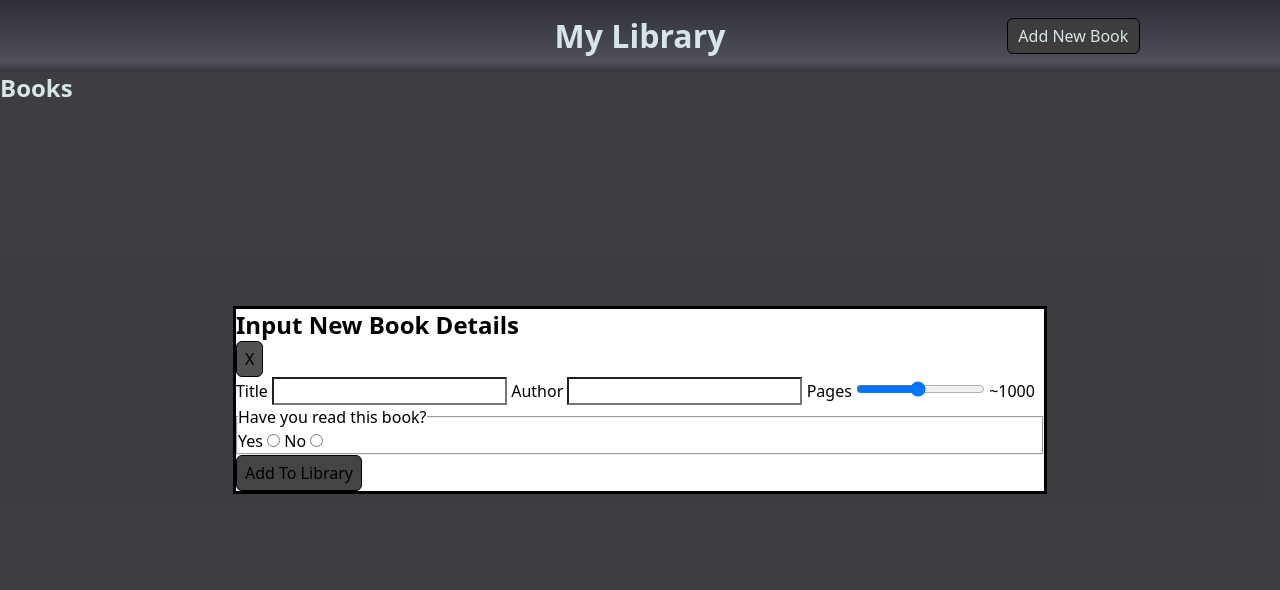
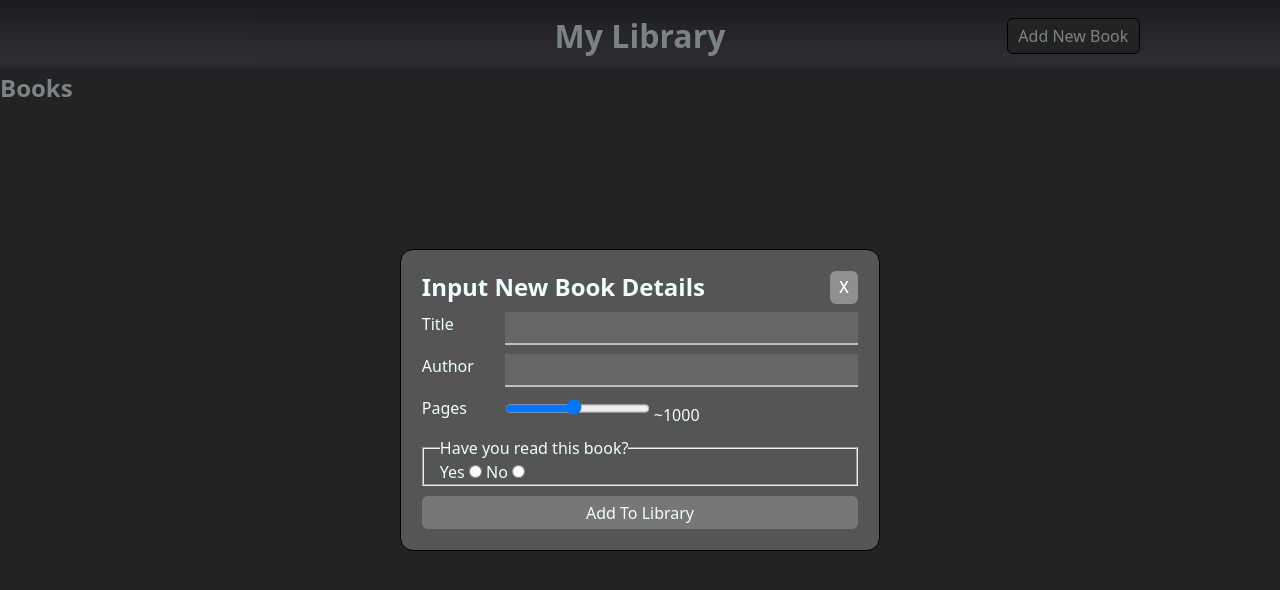
Before and after one commit to dmclink/odin-library, a website: page src/index.html in a window 1280 px wide. Both pictures are taken after a click on the button "Add New Book". Drawn offline with Linux system fonts and the light colour scheme.

Commit message:
feat: style dialog

```diff
--- a/src/css/style.css
+++ b/src/css/style.css
@@ -130,6 +130,7 @@ body {
 	color: #eff;
 	background-color: #444449;
 }
+
 button {
 	border-radius: 6px;
 	padding: 0.3rem 0.5rem;
@@ -145,6 +146,12 @@ button {
 	}
 }
 
+/* UTILITIES */
+.two-col {
+	grid-column: span 2;
+}
+
+/* HEADER */
 .header {
 	background: linear-gradient(to top, #3c3c48, #595963 15%, #333340);
 	padding: 1rem;
@@ -167,11 +174,59 @@ button {
 h1 {
 	text-align: center;
 }
+
+/* DIALOG */
 .dialog {
 	margin: auto;
+	background-color: #555;
+	color: inherit;
+	border: 1px solid black;
+	border-radius: 13px;
+	padding: 1.3rem;
+	min-width: 30rem;
+
+	&::backdrop {
+		background-color: rgba(0, 0, 0, 0.485);
+	}
+
+	button {
+		background: #777;
+		padding-inline: 0.6rem;
+		border: none;
+	}
+
+	input {
+		border: none;
+		border-bottom: 2px solid rgb(191, 191, 191);
+		background-color: #666;
+		padding-inline: 0.5rem;
+		padding-block: 0.2rem;
+	}
 }
 
-.add-new-form output {
+.dialog__header {
+	display: flex;
+	justify-content: space-between;
+	margin-bottom: 0.5rem;
+}
+
+.dialog__form {
+	display: grid;
+	grid-template-columns: 8ch 1fr;
+	gap: 0.6rem;
+}
+
+.dialog__form output {
 	display: inline-block;
 	width: 5ch;
 }
+
+.new-pages-label {
+	display: grid;
+	grid-template-columns: subgrid;
+	align-content: center;
+}
+
+.dialog__radio-group {
+	padding-inline: 1rem;
+}
--- a/src/index.html
+++ b/src/index.html
@@ -19,20 +19,31 @@
   </header>
 
   <dialog class="dialog" id="dialog">
+    <div class="dialog__header">
       <h2>Input New Book Details</h2>
       <button id="close-dialog-btn" class="close-dialog-btn">X</button>
-    <form class="add-new-form" id="add-new-form">
-      <label for="new-title" class="form-label">Title
+    </div>
+    <form class="dialog__form" id="dialog__form">
+      <label for="new-title" class="form-label">Title</label>
       <input type="text" name="new-title" id="new-title" required>
+
+      <label for="new-author" class="form-label">Author</label>
+      <input type="text" name="new-author" id="new-author" required>
+
+      <div class="new-pages-label two-col">
+        <label for="new-pages" class="form-label">
+          Pages
         </label>
-      <label for="new-author" class="form-label">Author
-        <input type="text" name="new-author" id="new-author" required>
-      </label>
-      <label for="new-pages" class="form-label">Pages
+
+        <div>
           <input type="range" name="new-pages" id="new-pages" min="100" max="2000" step="100" value="1000" required>
+          <label for="new-pages">
             ~<output id="new-pages-output" name="new-pages-output" for="new-pages">1000</output>
           </label>
-      <fieldset>
+        </div>
+      </div>
+
+      <fieldset class="dialog__radio-group two-col">
         <legend>Have you read this book?</legend>
         <label for="new-read">Yes
           <input type="radio" name="new-read" value="read" id="new-read" selected required>
@@ -41,7 +52,7 @@
           <input type="radio" name="new-read" value="not read" id="new-not-read" required>
         </label>
       </fieldset>
-      <button type="submit" id="form-submit-btn" class="form-submit-btn">Add To Library</button>
+      <button type="submit" id="form-submit-btn" class="form-submit-btn two-col">Add To Library</button>
     </form>
   </dialog>
 
--- a/src/js/library.js
+++ b/src/js/library.js
@@ -40,7 +40,7 @@ function Book(title, author, pages, read) {
 /** Creates a new book from form inputs and appends it to myLibrary array.
  */
 function addBookToLibrary() {
-	const form = document.querySelector('#add-new-form');
+	const form = document.querySelector('#dialog__form');
 	const formData = new FormData(form);
 	const newBook = new Book(
 		formData.get('new-title'),
@@ -127,7 +127,7 @@ function displayBooks() {
 document.addEventListener('DOMContentLoaded', () => {
 	displayBooks();
 
-	const form = document.querySelector('#add-new-form');
+	const form = document.querySelector('#dialog__form');
 	const dialog = document.querySelector('#dialog');
 
 	dialog.addEventListener('close', () => {
```
Lines whose indentation alone changed are shown as unchanged.
